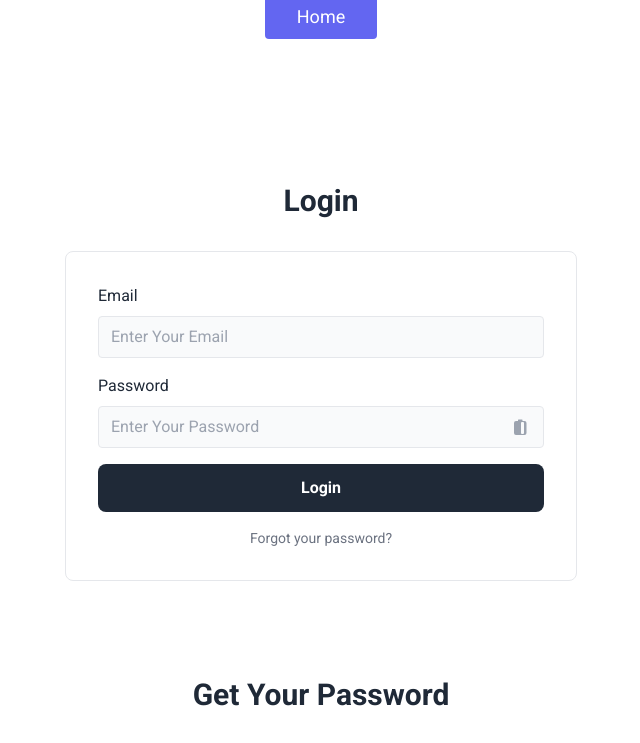
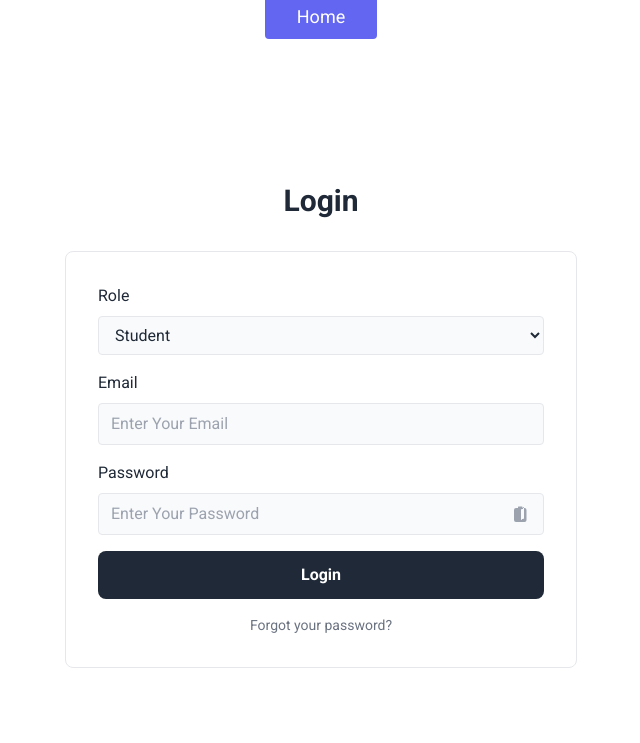
Before and after one commit to shreyanzjain/scoop-mern, a React (Vite) app in the folder frontend/: page /landing in a window 1280 px wide. Shown: the part 1621-2364 px from the top of the page, without its empty margins (399-1039 px from the left). Built offline with nearby package versions, Linux system fonts and the light colour scheme.

Commit message:
Login Component input role

```diff
--- a/frontend/src/components/landing/Navbar.jsx
+++ b/frontend/src/components/landing/Navbar.jsx
@@ -56,7 +56,7 @@ const Button1 = styled.button`
 
 const Navbar = () => {
   return (
-    <Container>
+    <Container className="z-10">
       <Wrapper>
 
         <Item>
--- a/frontend/src/components/landing/Signup_Login.jsx
+++ b/frontend/src/components/landing/Signup_Login.jsx
@@ -5,17 +5,17 @@ const Signup_Login = () => {
   const [emailValue, setEmailValue] = useState('');
   const [isValidEmail, setIsValidEmail] = useState(true);
   const [buttonClicked, setButtonClicked] = useState(false);
-  const [emailError, setEmailError] = useState(false); // New state for email error
-  const [showPassword, setShowPassword] = useState(false); // State to show/hide password
-  const [password, setPassword] = useState(''); // State to store the password entered by the user
-  const [passwordError, setPasswordError] = useState(false); // New state for password error
+  const [emailError, setEmailError] = useState(false);
+  const [showPassword, setShowPassword] = useState(false);
+  const [password, setPassword] = useState('');
+  const [passwordError, setPasswordError] = useState(false);
+  const [selectedRole, setSelectedRole] = useState('Student'); // State to store the selected role
 
   const handleEmailChange = (e) => {
     const email = e.target.value;
     const isValid = validateEmail(email);
     setEmailValue(email);
     setIsValidEmail(isValid);
-    // Reset buttonClicked and emailError when email changes
     setButtonClicked(false);
     setEmailError(false);
   };
@@ -23,21 +23,23 @@ const Signup_Login = () => {
   const handlePasswordChange = (e) => {
     const newPassword = e.target.value;
     setPassword(newPassword);
-    // Reset passwordError when the password changes
     setPasswordError(false);
+  };
+
+  const handleRoleChange = (e) => {
+    const role = e.target.value;
+    setSelectedRole(role);
   };
 
   const handleButtonClick = (e) => {
     e.preventDefault();
 
     if (!emailValue) {
-      // If email is empty, show error and return
       setEmailError(true);
       return;
     }
 
     if (!password) {
-      // If password is empty, show error and return
       setPasswordError(true);
       return;
     }
@@ -58,12 +60,27 @@ const Signup_Login = () => {
   };
 
   return (
-    <div className="bg-white py-6 sm:py-8 lg:py-12">
+    <div className="z-0 bg-white py-6 sm:py-8 lg:py-12">
       <div className="mx-auto max-w-screen-2xl px-4 md:px-8">
         <h2 className="mb-4 text-center text-2xl font-bold text-gray-800 md:mb-8 lg:text-3xl">Login</h2>
 
         <form className="mx-auto max-w-lg rounded-lg border">
           <div className="flex flex-col gap-4 p-4 md:p-8">
+            <div>
+              <label htmlFor="Role" className="mb-2 inline-block text-sm text-gray-800 sm:text-base">Role</label>
+              <div className="relative">
+                <select
+                  name="role"
+                  id="role"
+                  value={selectedRole}
+                  onChange={handleRoleChange}
+                  className={`w-full rounded border bg-gray-50 px-3 py-2 text-gray-800 outline-none ring-indigo-300 transition duration-100 focus:ring`}
+                >
+                  <option value="Student">Student</option>
+                  <option value="Admin">Admin</option>
+                </select>
+              </div>
+            </div>
             <div>
               <label htmlFor="email" className="mb-2 inline-block text-sm text-gray-800 sm:text-base">Email</label>
               <input
@@ -83,7 +100,7 @@ const Signup_Login = () => {
 
             <div>
               <label htmlFor="password" className="mb-2 inline-block text-sm text-gray-800 sm:text-base">Password</label>
-              <div className="relative">
+              <div className={`relative ${passwordError || (password === '' && buttonClicked) ? 'border-red-500' : ''}`}>
                 <input
                   type={showPassword ? "text" : "password"}
                   name="password"
@@ -104,12 +121,12 @@ const Signup_Login = () => {
                     </svg>
                   ) : (
                     <svg xmlns="http://www.w3.org/2000/svg" className="h-5 w-5 text-gray-400" viewBox="0 0 20 20" fill="currentColor">
-                      <path fillRule="evenodd" d="M10 2.5a.5.5 0 01.5.5V4h2a2 2 0 012 2v10a2 2 0 01-2 2H4a2 2 0 01-2-2V6a2 2 0 012-2h2V3a.5.5 0 01.5-.5zm1 2.49l-1 .01a1 1 0 00-1 1v10a1 1 0 001 1l1-.01a1 1 0 001-1v-10a1 1 0 00-1-1z" clipRule="evenodd" />
+                      <path fillRule="evenodd" d="M10 2.5a.5.5 0 01.5.5V4h2a2 2 0 012 2v10a2 2 0 01-2 2H4a2 2 0 01-2-2V6a2 2 0 012-2h2V3a.5.5 0 01.5-.5zm1 2.49l-1 .01a1 1 0 00-1 1v10a1 1 0 001-1l1-.01a1 1 0 001-1v-10a1 1 0 00-1-1z" clipRule="evenodd" />
                     </svg>
                   )}
                 </button>
               </div>
-              {passwordError && (
+              {(passwordError || (password === '' && buttonClicked)) && (
                 <p className="mt-1 text-sm text-red-500">Please enter your password.</p>
               )}
             </div>
@@ -123,14 +140,14 @@ const Signup_Login = () => {
             <p className="text-center text-sm text-gray-500">Forgot your password? </p>
 
             {/* Green div below the Login button */}
-            {showMessage && buttonClicked && isValidEmail && (
+            {showMessage && buttonClicked && isValidEmail && password && (
               <div
                 className="mt-2 p-2 rounded-lg text-white text-center bg-green-500"
               >
-
                 <p className="text-white text-base mt-2">Email: {emailValue}</p>
-                {/* Display the entered password */}
                 <p className="text-white text-base mt-2">Password: {password}</p>
+                {/* Display the selected role */}
+                <p className="text-white text-base mt-2">Role: {selectedRole}</p>
               </div>
             )}
           </div>
```
